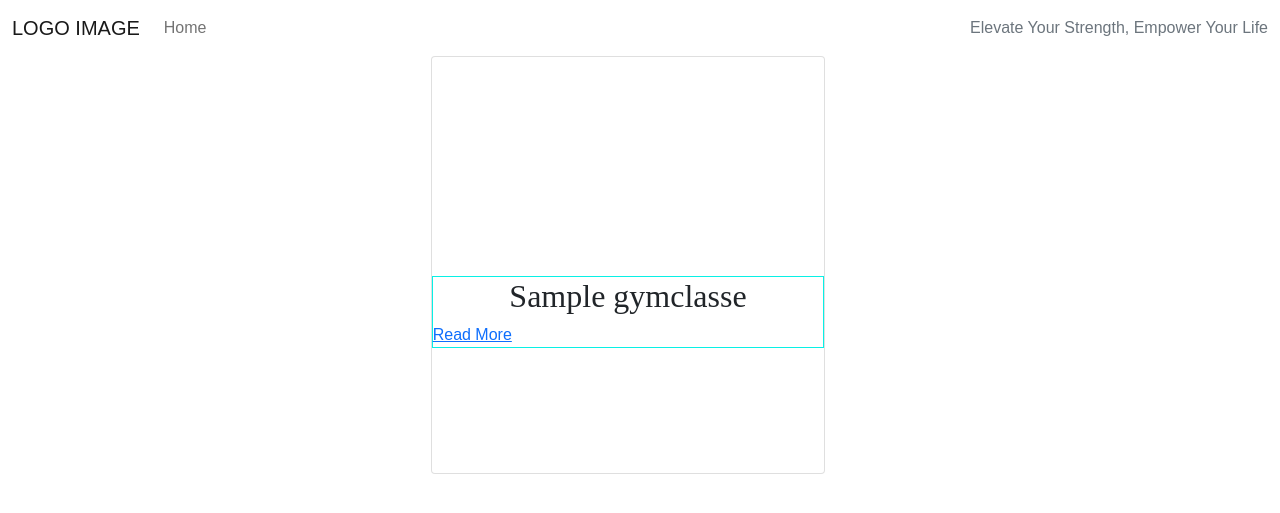
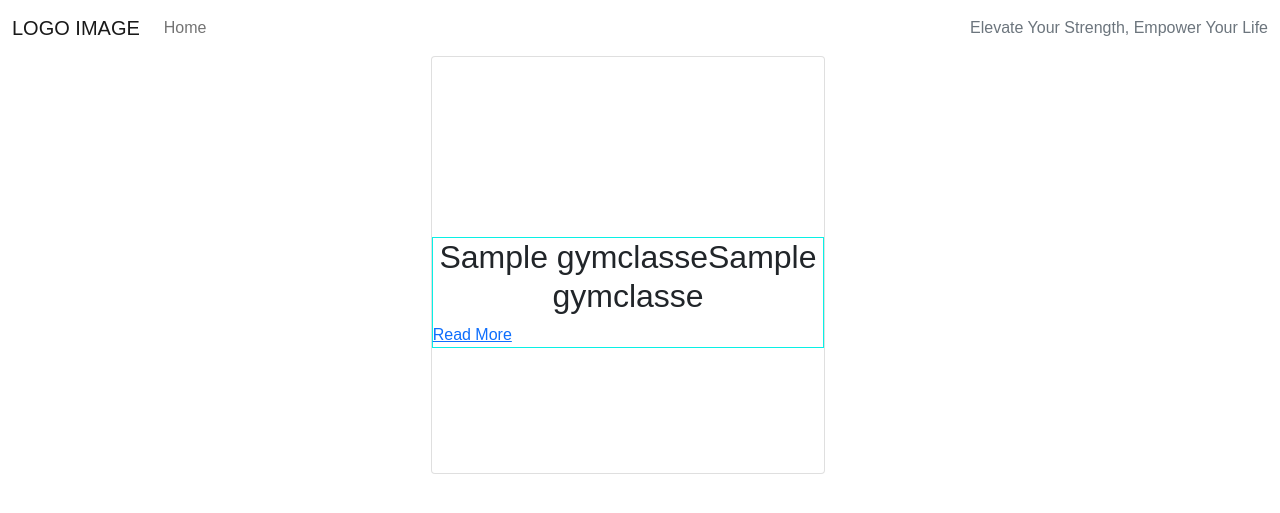
Before and after one commit to SamAtkinsonModeste/gym-Lux-fitness, a Django app: page / in a window 1280 px wide. Shown: the top 513 px of the page. Run offline with Django 5.2, Linux system fonts and the light colour scheme; tables that the repository leaves empty hold one stand-in row (values such as "Sample post"); some web fonts are replaced.

Commit message:
html:added some spans around the title and name variables

```diff
--- a/gymclasses/templates/gymclasses/gymclasses_list.html
+++ b/gymclasses/templates/gymclasses/gymclasses_list.html
@@ -19,7 +19,8 @@
                                 nsnsjd cndjlafnn,avhkh\lhvhlv\jlv\n,\vjl<br></p>
                         </div>
                         <div class="gymclass-link">
-                            <h2 class="text-center lino-didot">{{ item.title }}</h2>
+                            <h2 class="text-center"><span class="gymclass-title">{{ item.title }}</span><span
+                                    class="gymclass-name">{{ item.name }}</span></h2>
                             <a href="http://"> Read More</a>
                         </div>
                     </div>
```
